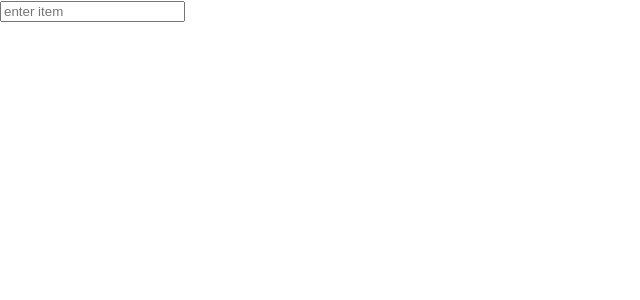
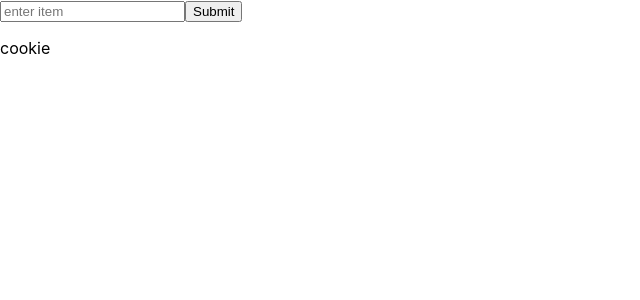
Before and after one commit to markjvoltaire/shoppingList, a React (Create React App) app: page / in a window 1280 px wide. Shown: the top 300 px of the page, without its empty margins (0-640 px from the left). Built offline with nearby package versions, Linux system fonts and the light colour scheme.

Commit message:
added reducer works

```diff
--- a/src/Views/Shopping.jsx
+++ b/src/Views/Shopping.jsx
@@ -1,19 +1,27 @@
 import React from 'react';
-import { useReducer, useState } from 'react';
+import { useReducer } from 'react';
 import AddItems from '../components/AddItems';
+import ItemsList from '../components/ItemsList';
 
-const initialItems = [{ item: '' }];
+// 1st create initial State
+const initialItems = [{ id: 0, text: 'cookie' }];
 
+// 2nd create a reducer function
 function itemReducer(state, action) {
   switch (action.type) {
-    case 'add':
-      return { item: state };
+    case 'add': {
+      return [...state, { id: state.length + 1, text: action.text }];
+    }
   }
 }
+console.log('useReducer', useReducer);
 
+// call useReducer Hook and pass in reducer function and the initial state
 export default function Shopping() {
   const [items, dispatch] = useReducer(itemReducer, initialItems);
+  console.log('itemReducer', itemReducer);
 
+  //
   const addItem = (text) => {
     dispatch({
       type: 'add',
@@ -23,6 +31,7 @@ export default function Shopping() {
   return (
     <>
       <AddItems addItem={addItem} />
+      <ItemsList items={items} />
     </>
   );
 }
--- a/src/components/AddItems.jsx
+++ b/src/components/AddItems.jsx
@@ -7,12 +7,14 @@ export default function AddItems({ addItem }) {
     e.preventDefault();
     setItem('');
     addItem(item);
+    console.log(item);
   };
 
   return (
     <div>
-      <form>
+      <form onSubmit={handleSubmit}>
         <input placeholder="enter item" value={item} onChange={(e) => setItem(e.target.value)} />
+        <button type="submit">Submit</button>
       </form>
     </div>
   );
--- a/src/components/ItemsList.jsx
+++ b/src/components/ItemsList.jsx
@@ -0,0 +1,12 @@
+import React from 'react';
+
+export default function ItemsList({ items }) {
+  console.log('items', items);
+  return (
+    <div>
+      {items.map((item) => (
+        <p key={item.id}>{item.text}</p>
+      ))}
+    </div>
+  );
+}
```
